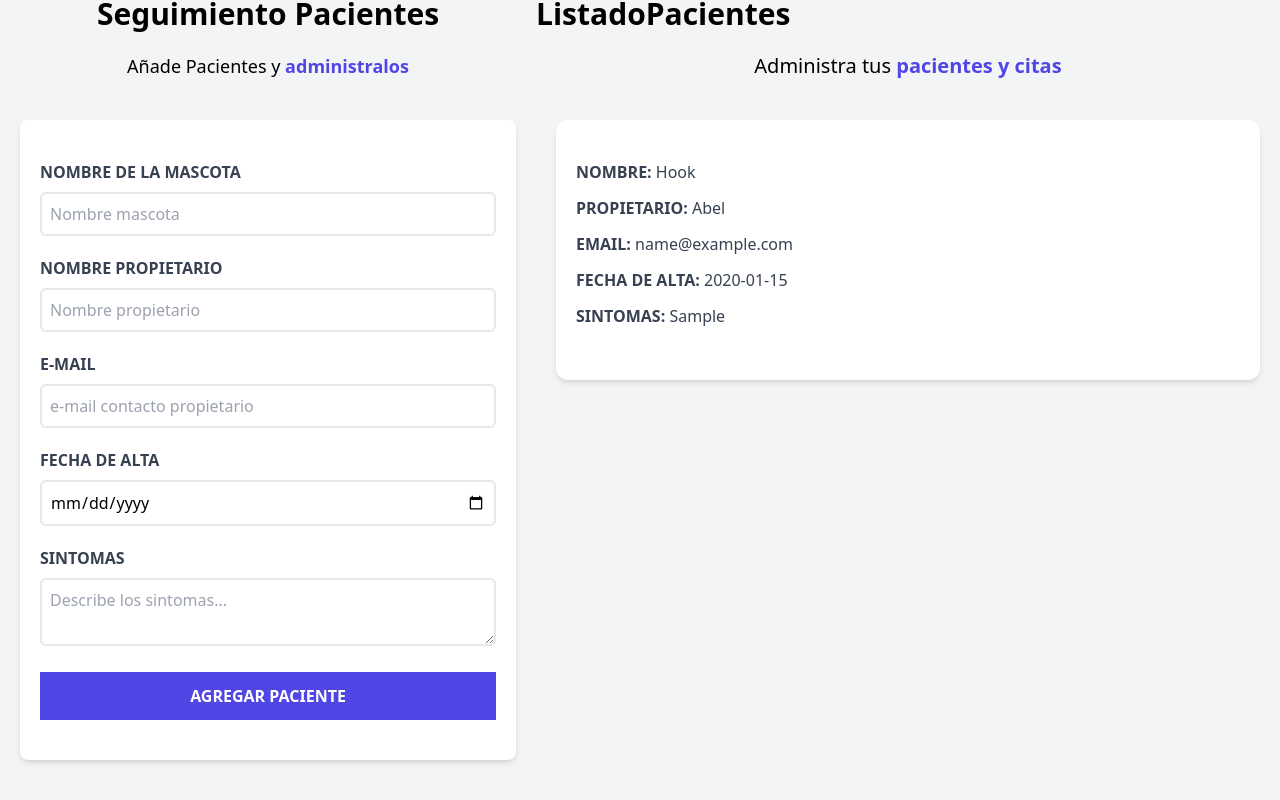
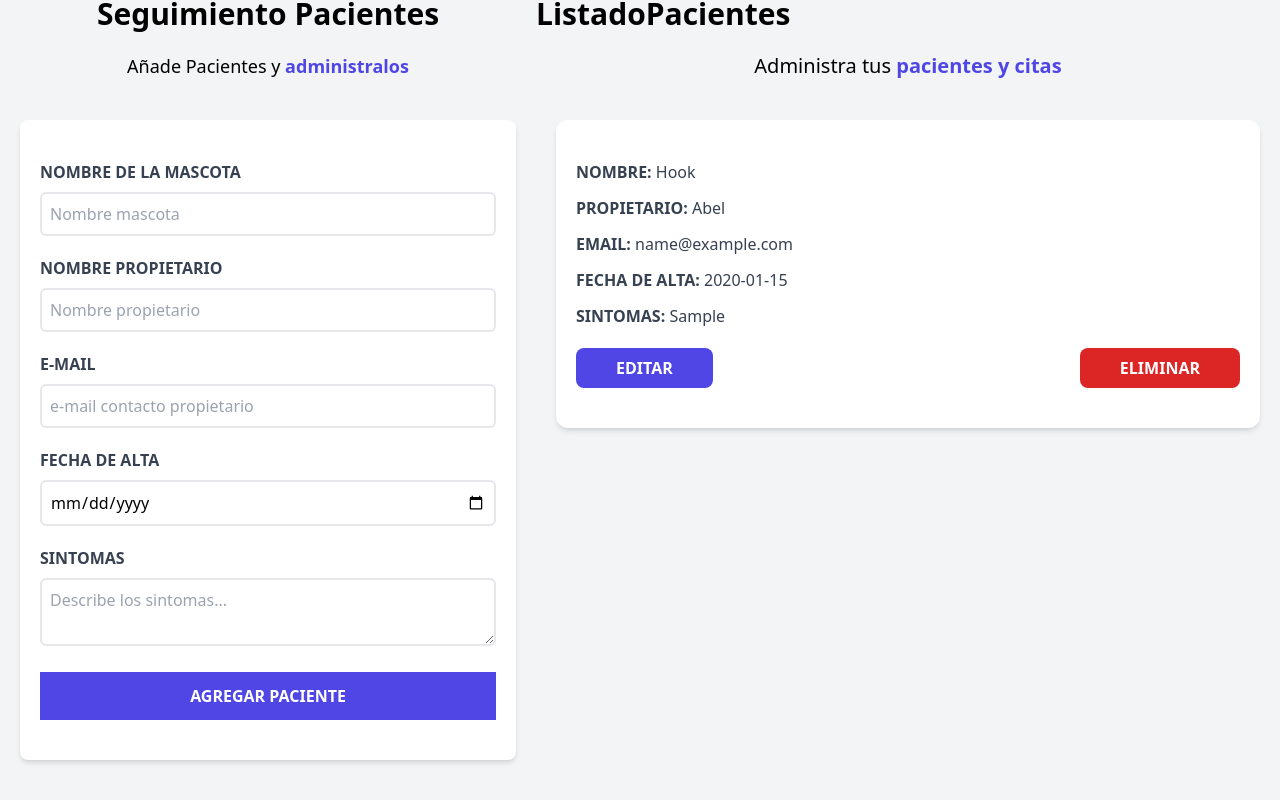
Before and after one commit to Abel9013/ListadoPacientes, a React (Vite) app: page / in a window 1280 px wide. Both pictures are taken after typing "name@example.com", "2020-01-15", "Sample" into the empty fields and a click on the input "Agregar Paciente". Shown: the part 228-1028 px from the top of the page. Built offline with nearby package versions, Linux system fonts and the light colour scheme.

Commit message:
add edicion and eliminar

```diff
--- a/src/App.jsx
+++ b/src/App.jsx
@@ -4,7 +4,8 @@
 import ListadoPacientes from "./components/ListadoPacientes";
 
 function App() {
-  const [pacientes, setPacientes] = useState([])
+  const [pacientes, setPacientes] = useState([]);
+  const [paciente, setPaciente] = useState({});
   return (
     <div className="container mx-auto mt-20">
        <Header />
@@ -14,7 +15,9 @@
           setPacientes ={ setPacientes }
           />
        <ListadoPacientes
-          pacientes ={pacientes} />
+          pacientes ={pacientes}
+          setPaciente ={setPaciente}
+            />
        </div>
 
     </div>
--- a/src/components/Formulario.jsx
+++ b/src/components/Formulario.jsx
@@ -7,7 +7,12 @@
   const [email, setEmail ] = useState('');
   const [fecha, setFecha ] = useState('');
   const [sintomas, setSintomas ] = useState('');
-  const [error, setError] = useState(false)
+  const [error, setError] = useState(false);
+  const generarId = ()=>{
+    const random = Math.random().toString(36).substr(2);
+    const fecha = Date.now().toString(36);
+    return random + fecha;
+  }
   const handleSubmit = (e) => {
     e.preventDefault();
     console.log('Enviando Formulario');
@@ -24,7 +29,8 @@
       propietario,
       email,
       fecha,
-      sintomas
+      sintomas,
+      id: generarId()
     }
     // console.log(objetoPaciente);
     setPacientes([...pacientes, objetoPaciente]);
--- a/src/components/ListadoPacientes.jsx
+++ b/src/components/ListadoPacientes.jsx
@@ -1,16 +1,29 @@
 import Paciente from "./Paciente"
 
-const ListadoPacientes = ({pacientes}) => {
+const ListadoPacientes = ({pacientes, setPaciente}) => {
 
-
+    console.log(pacientes.length===0);
   return (
     <div className="md:w-1/2 lg:w-3/5 md:h-screen overflow-y-auto ">
-        <h2 className="font-black text-3xl text center">ListadoPacientes</h2>
-        <p className="text-xl mt-5 mb-10 text-center">Administra tus <span className="text-indigo-600 font-bold text-xl">pacientes y citas</span> </p>
-        { pacientes.map(paciente => (
-                   <Paciente paciente={paciente} />
-                )
-        )}
+      {pacientes && pacientes.length ?
+                    <>
+                    <h2 className="font-black text-3xl text center">ListadoPacientes</h2>
+                    <p className="text-xl mt-5 mb-10 text-center">Administra tus <span className="text-indigo-600 font-bold text-xl">pacientes y citas</span> </p>
+                    { pacientes.map((paciente) => (
+                              <Paciente
+                              key={paciente.id}
+                              paciente={paciente}
+                              setPaciente={setPaciente} />
+                            )
+                    )}
+                    </>
+       :
+                      <>
+                      <h2 className="font-black text-3xl text-center">No hay pacientes</h2>
+                       <p className="text-xl mt-5 mb-10 text-center">Comienza agregando pacientes <span className="text-indigo-600 font-bold text-xl">y apareceran en este lugar</span> </p>
+                      </>
+      }
+
 
     </div>
 
--- a/src/components/Paciente.jsx
+++ b/src/components/Paciente.jsx
@@ -1,4 +1,4 @@
-const Paciente = ({paciente}) => {
+const Paciente = ({paciente, setPaciente}) => {
 
     const {nombre, propietario, email, fecha, sintomas} = paciente;
 
@@ -19,6 +19,18 @@
             <p className="font-bold mb-3 text-gray-700 uppercase">Sintomas: {' '}
                 <span className="font-normal normal-case"> { sintomas } </span>
             </p>
+            <div className="flex justify-between mt-5">
+                <button
+                    type="button"
+                    className="py-2 px-10 bg-indigo-600 hover:bg-indigo-700 text-white font-bold uppercase rounded-lg"
+                    onClick={()=> setPaciente(paciente)}
+                >Editar</button>
+                <button
+                    className="py-2 px-10 bg-red-600 hover:bg-red-700 text-white font-bold uppercase rounded-lg"
+                    type="button"
+                >Eliminar</button>
+
+            </div>
         </div>
 
   )
```
Lines whose indentation alone changed are shown as unchanged.
